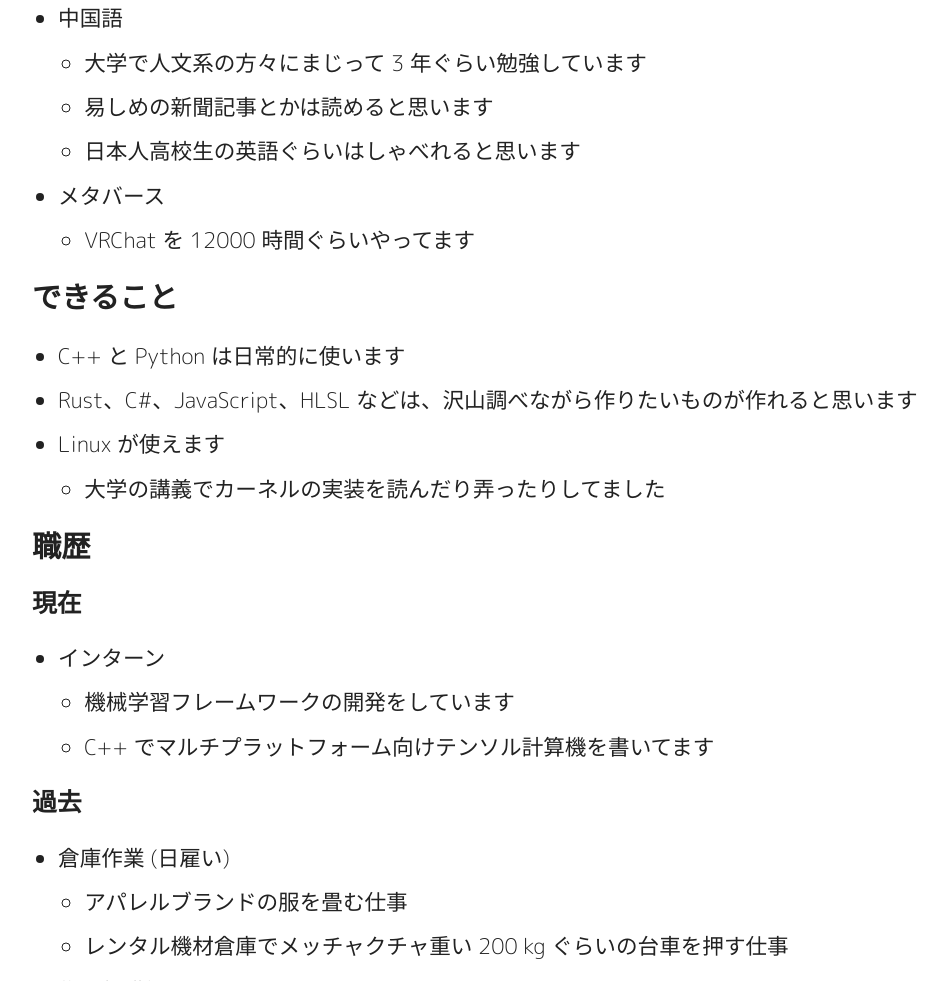
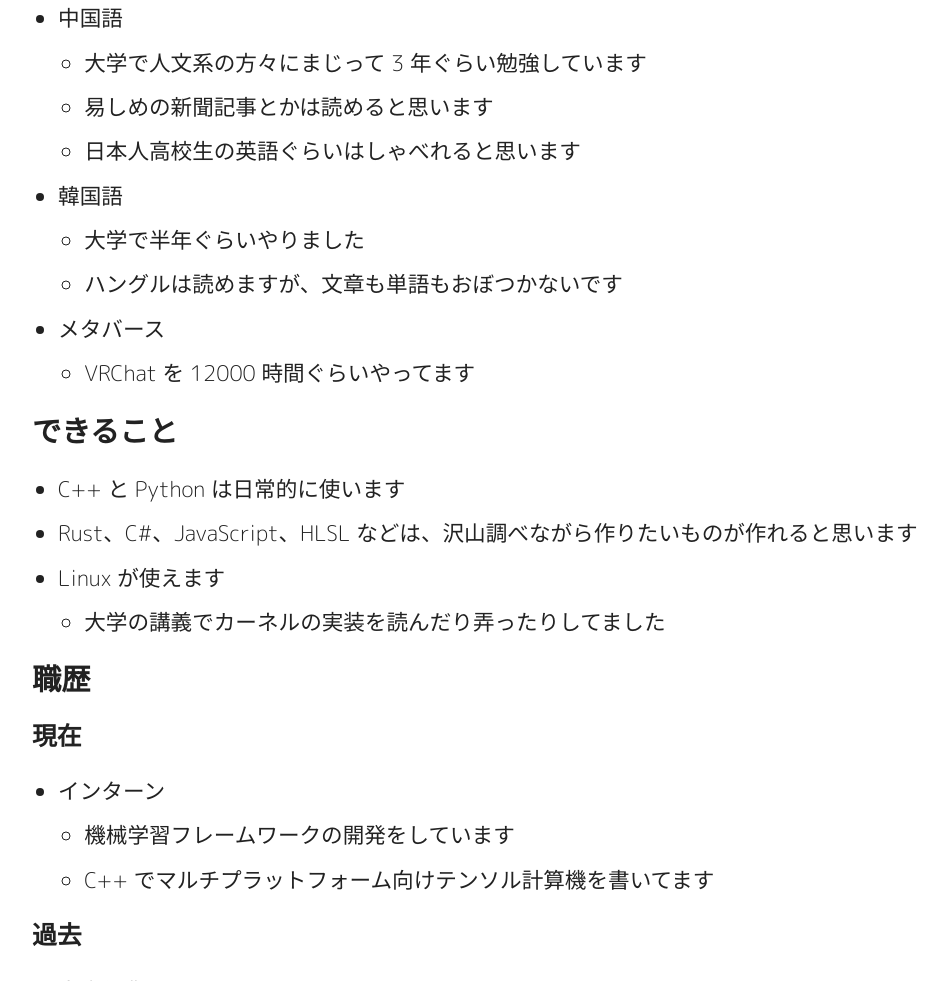
Before and after one commit to sh1mc/www.sh1m.com, a Gatsby site: page /portfolio in a window 1280 px wide. Shown: the part 1201-2182 px from the top of the page, without its empty margins (164-1111 px from the left). Built offline with nearby package versions, Linux system fonts and the light colour scheme; Gatsby itself is replaced by a stand-in of ours; a web font is replaced by a local one.

Commit message:
update contents

```diff
--- a/src/pages/portfolio.tsx
+++ b/src/pages/portfolio.tsx
@@ -68,6 +68,13 @@ const IndexPage: React.FC = () => (
                 </Ul>
             </Li>
             <Li>
+                韓国語
+                <Ul>
+                    <Li>大学で半年ぐらいやりました</Li>
+                    <Li>ハングルは読めますが、文章も単語もおぼつかないです</Li>
+                </Ul>
+            </Li>
+            <Li>
                 メタバース
                 <Ul>
                     <Li>VRChat を 12000 時間ぐらいやってます</Li>
```
